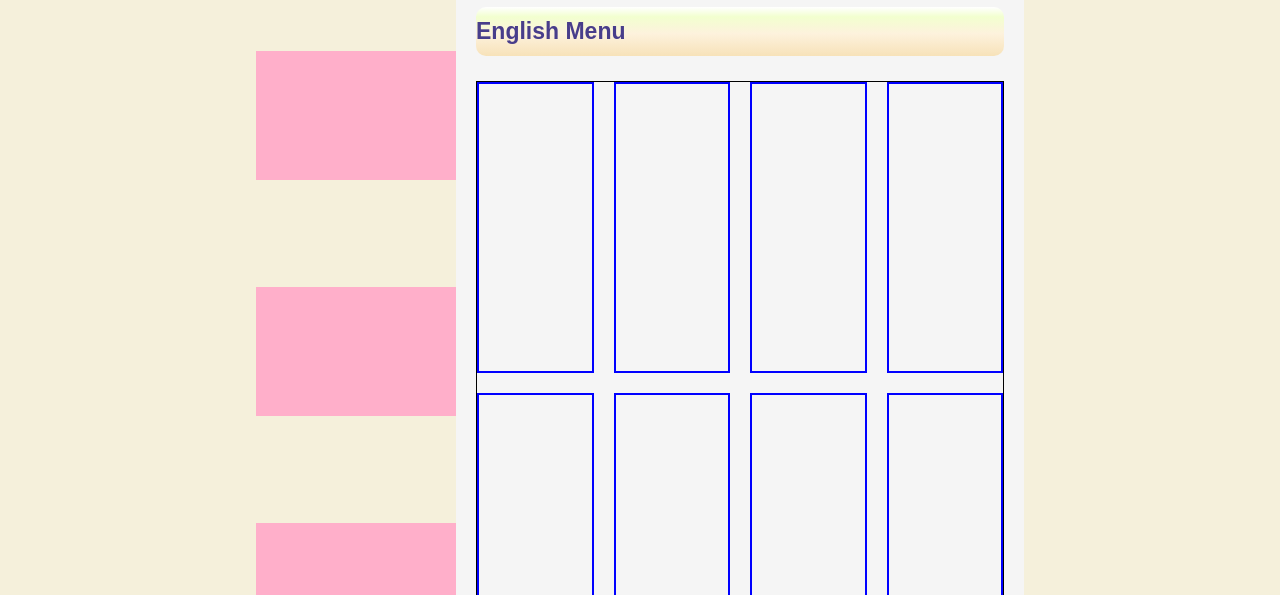
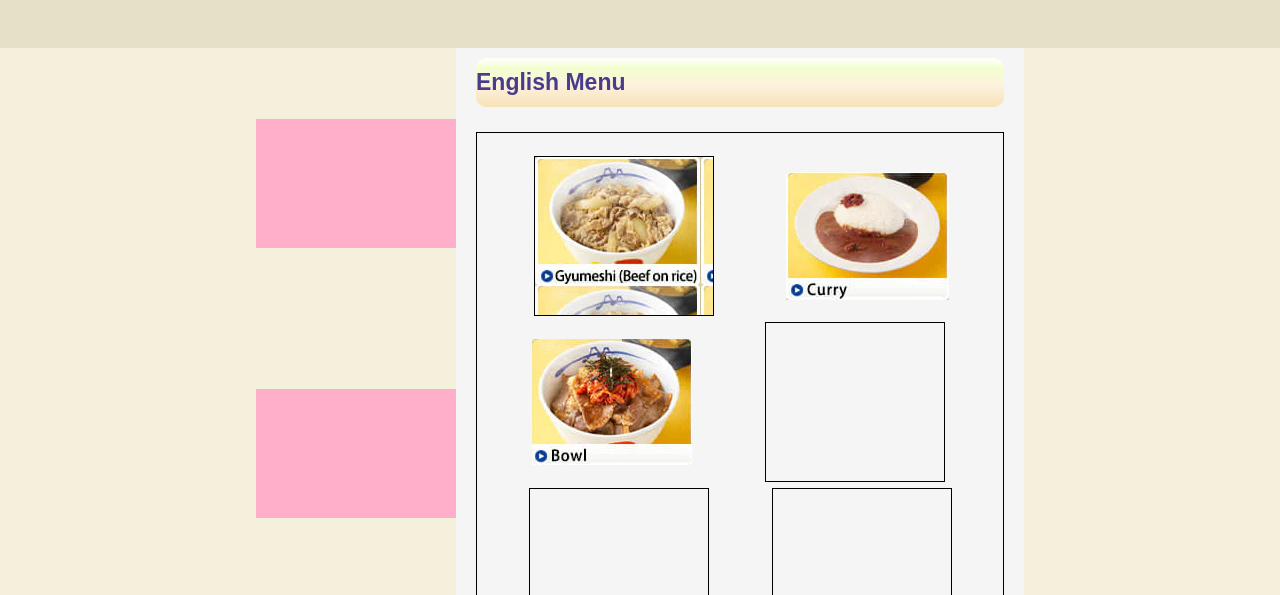
Before and after one commit to marathonic/restaurant-page, a website built with webpack: page dist/index.html in a window 1280 px wide. Shown: the part 357-952 px from the top of the page. Built offline with Linux system fonts and the light colour scheme.

Commit message:
progress

```diff
--- a/src/page-load.js
+++ b/src/page-load.js
@@ -1,6 +1,9 @@
 import './style.css';
 import Ramen from './ramen-icon.png';
 import Logo from './matsuya-logo.gif';
+import Gyumeshi from './img/menu-eng/gyumeshi.jpg';
+import Curry from './img/menu-eng/curry.png';
+import Bowl from './img/menu-eng/bowl.png';
 
 export function pageLoad() {
     // alert('TEST');
@@ -136,8 +139,16 @@ export function pageLoad() {
     foodGrid.classList.add('food-grid');
 
     const gyumeshi = document.createElement('div');
-    const curry = document.createElement('div');
-    const bbq = document.createElement('div');
+    const curry = new Image();
+
+    //TRYING OUT SECOND IMG METHOD
+    curry.src = Curry;
+
+    //THIS SECOND WAY LOOKS A LOT BETTER!
+
+
+    const bowl = new Image();
+    bowl.src = Bowl;
     const setMeal = document.createElement('div');
     const morningMeal = document.createElement('div');
     const sideDish = document.createElement('div');
@@ -147,13 +158,26 @@ export function pageLoad() {
     // APPEND DISHES TO FOODGRID!
     foodGrid.appendChild(gyumeshi);
     foodGrid.appendChild(curry);
-    foodGrid.appendChild(bbq);
+    foodGrid.appendChild(bowl);
     foodGrid.appendChild(setMeal);
     foodGrid.appendChild(morningMeal);
     foodGrid.appendChild(sideDish);
     foodGrid.appendChild(toppings);
     foodGrid.appendChild(drinks);
     menuRightHalf.appendChild(foodGrid);
+
+    //add images to dish divs!
+
+    // Let's compare two ways of doing this:
+
+    //We have placed the 1st dish as a bg img on the CSS.
+    //We can also just switch the createElement('div')'s for
+    //createElement('img') and see what happens
+
+
+    // const gyumeshiPic = new Image();
+    // gyumeshi.src = Gyumeshi;
+
 
 
 
--- a/src/style.css
+++ b/src/style.css
@@ -189,16 +189,28 @@ h1 {
 }
 
 .food-grid {
+    background-color: whitesmoke;
     grid-row: 2;
-    display: grid;
-    grid-template-rows: 1fr 1fr;
-    grid-template-columns: repeat(4, 1fr);
+    display: flex;
+    justify-content: space-around;
+    align-items:center;
     border: solid black 1px;
     margin-top: 15px;
-    gap: 20px;
+    padding: 20px;
+    flex-wrap: wrap;
+
 }
 
 .food-grid > div {
-    max-width: 130px;
-    border: solid blue 2px;
+    min-height: 160px;
+    max-height: 70px;
+    min-width: 180px;
+    max-width: 180px;
+    border: solid black 1px;
+    margin: 3px;
 }
+
+.food-grid > :first-child {
+    background-image: url('./img/menu-eng/gyumeshi.jpg');
+
+}
```
Also changed, not shown: dist/8c8015ba101c123dcea4.png (added), dist/c07d30f9f3779e3a9c7b.jpg (added), dist/fd046defc04dc1f4ba88.png (added), dist/index.bundle.js, dist/pageload.bundle.js, src/img/menu-eng/bowl.png (added), src/img/menu-eng/curry.png (added), src/img/menu-eng/drinks.png (added), src/img/menu-eng/gyumeshi.jpg (added), src/img/menu-eng/morning-meals.png (added), src/img/menu-eng/selected/gyumeshi.jpg (added), src/img/menu-eng/set-meals.png (added), src/img/menu-eng/side-dishes.png (added), src/img/menu-eng/toppings.png (added).
